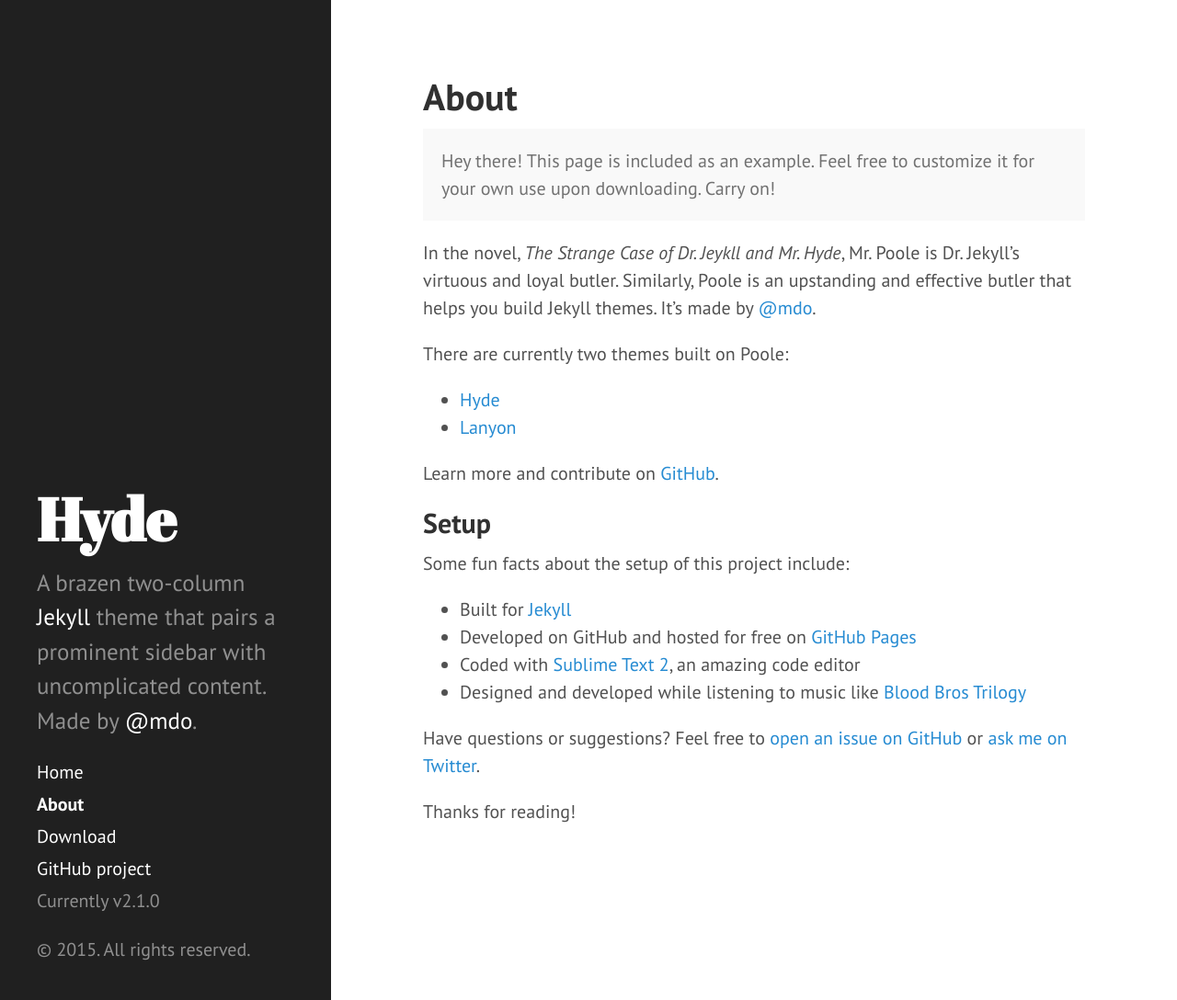
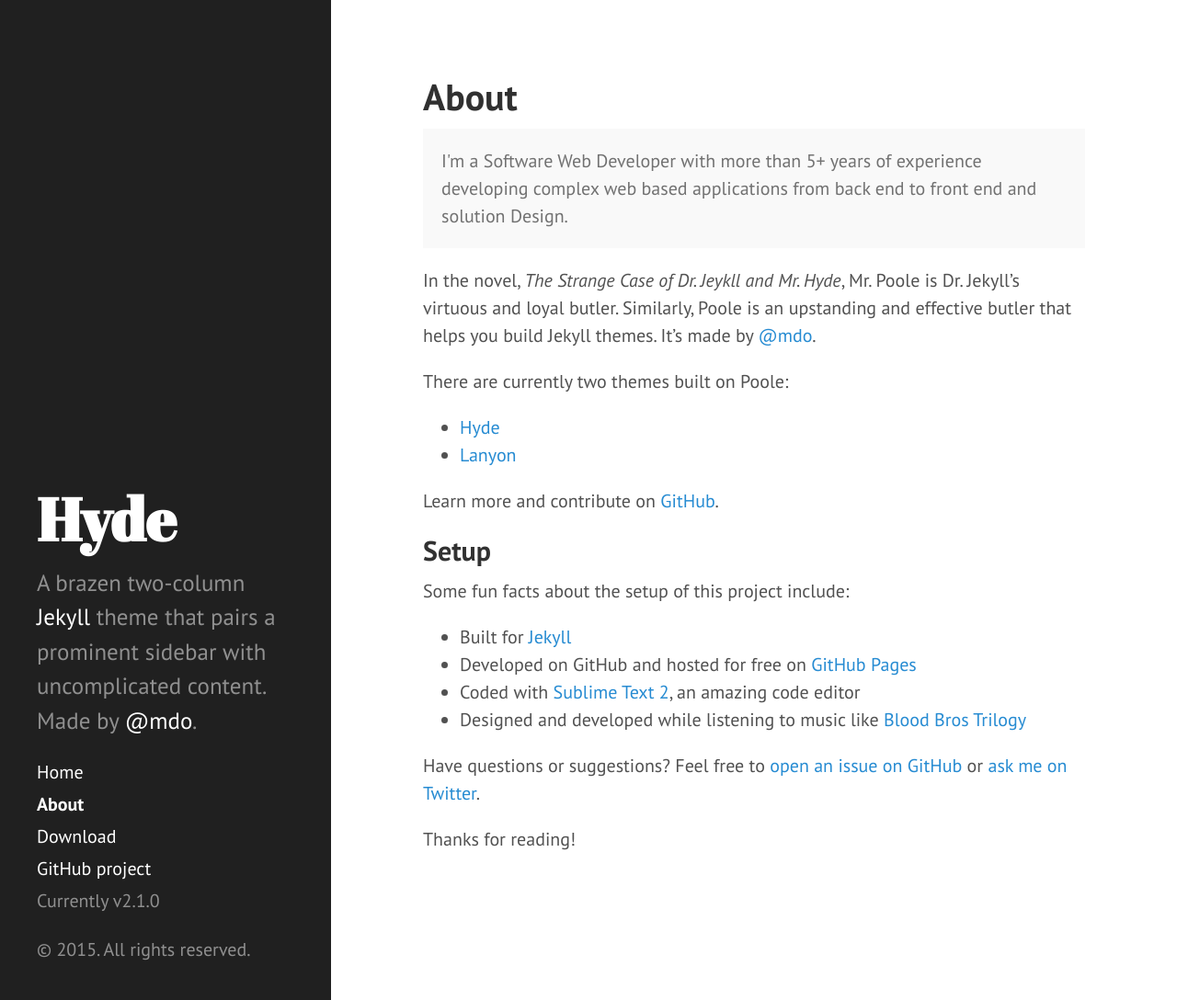
Before and after one commit to elidiazgt/elidiazgt.github.io, a Jekyll site: the page built from about.md, in a window 1280 px wide and 1088 px high. Shown: the whole window at 92% size. Built offline with Jekyll 4.4.1, drawn with Linux system fonts in a browser that asks for light colours; Markdown is read by kramdown in place of the engine named in the settings.

Commit message:
Saved about.md with Dillinger.io

```diff
--- a/about.md
+++ b/about.md
@@ -4,7 +4,7 @@ title: About
 ---
 
 <p class="message">
-  Hey there! This page is included as an example. Feel free to customize it for your own use upon downloading. Carry on!
+  I'm a Software Web Developer with more than 5+ years of experience developing complex web based applications from back end to front end and solution Design.
 </p>
 
 In the novel, *The Strange Case of Dr. Jeykll and Mr. Hyde*, Mr. Poole is Dr. Jekyll's virtuous and loyal butler. Similarly, Poole is an upstanding and effective butler that helps you build Jekyll themes. It's made by [@mdo](https://twitter.com/mdo).
```
